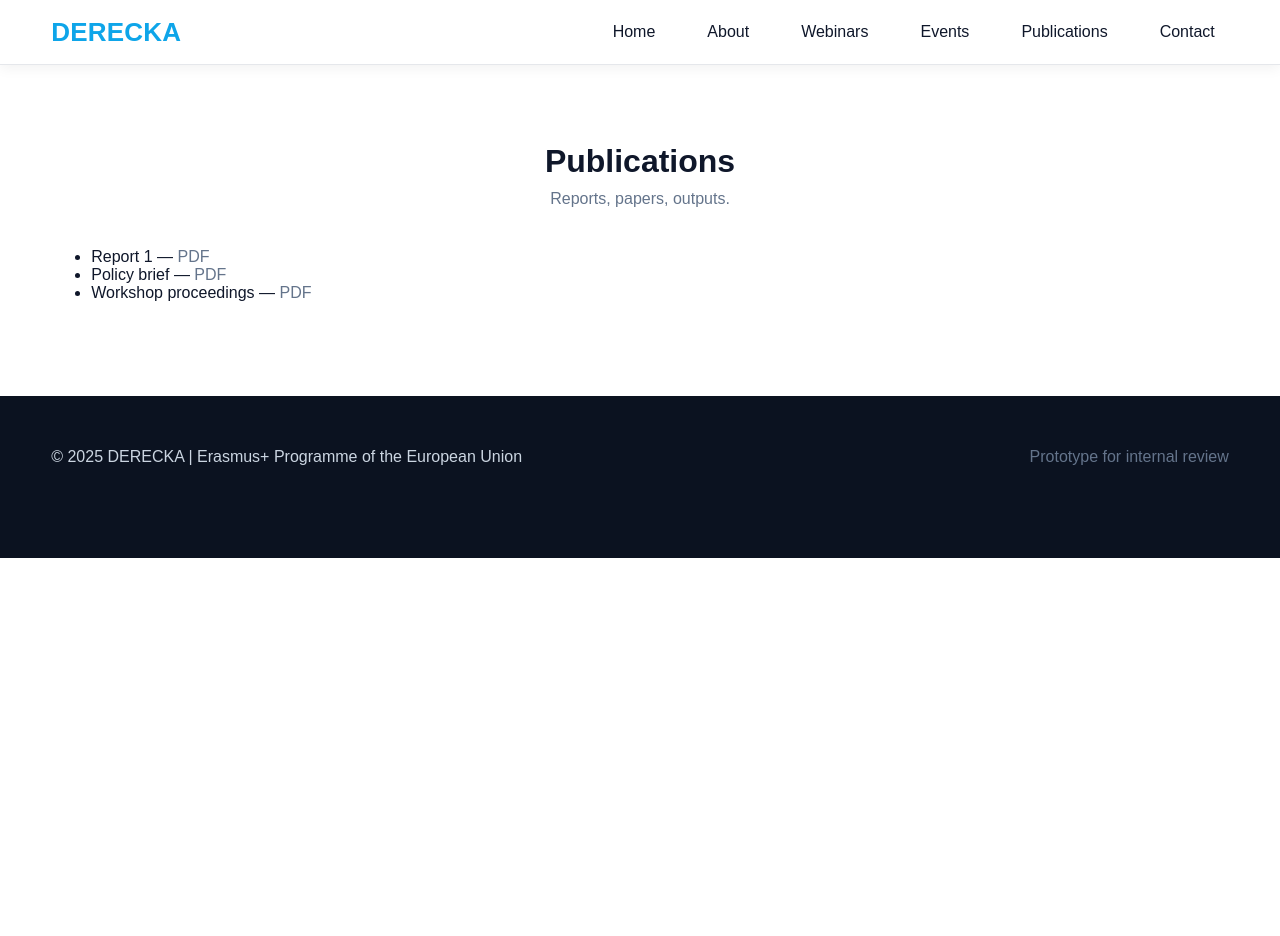
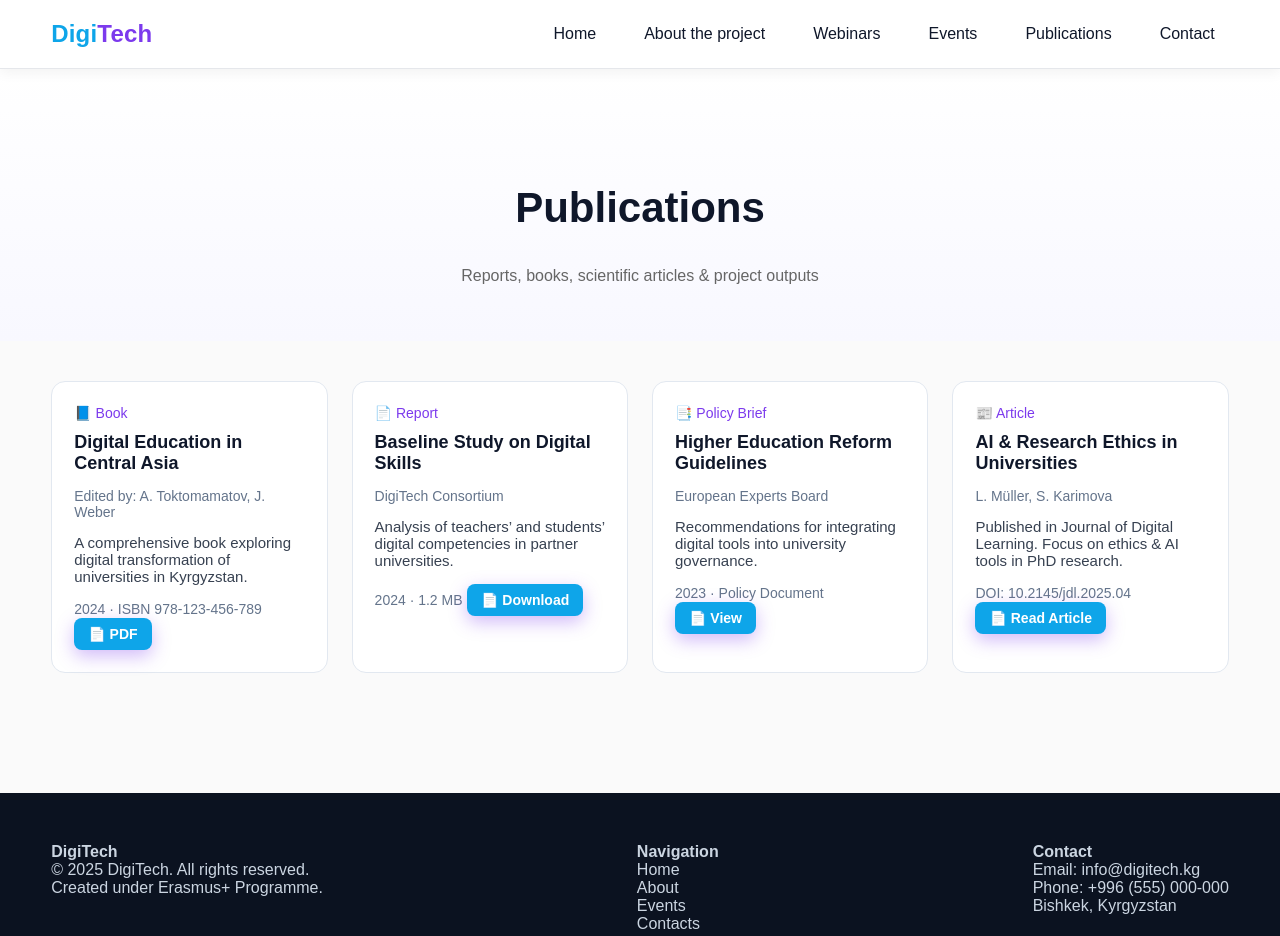
Before and after one commit to saidillaeva/digitech-prototype, a plain HTML site: page derecka-prototype/publications.html in a window 1280 px wide. Before the commit the page ends 800 px from the top, so only its background shows below. Drawn offline with Linux system fonts and the light colour scheme.

Commit message:
publications

```diff
--- /dev/null
+++ b/derecka-prototype/assets/css/publications.css
@@ -0,0 +1,103 @@
+/* ОБЩЕЕ */
+* { box-sizing: border-box; }
+body {
+  margin: 0;
+  font-family: 'Poppins', sans-serif;
+  color: #0f172a;
+  background: #fafafa;
+}
+a { text-decoration: none; color: inherit; }
+
+.container {
+  width: min(1200px, 92%);
+  margin: auto;
+}
+
+/* HEADER */
+.header {
+  position: sticky;
+  top: 0;
+  background: #fff;
+  border-bottom: 1px solid #e5e7eb;
+  z-index: 99;
+}
+.header-inner {
+  display: flex;
+  justify-content: space-between;
+  align-items: center;
+  padding: 16px 0;
+}
+.logo { font-size: 24px; font-weight: 700; color: #0ea5e9; }
+.logo span { color: #7c3aed; }
+.nav { display: flex; gap: 20px; }
+.nav a.active {
+  background: #f1effd;
+  color: #7c3aed;
+  padding: 6px 12px;
+  border-radius: 8px;
+}
+
+/* НОВЫЙ HERO БЕЗ ФОТО */
+.pub-hero.no-bg {
+  text-align: center;
+  padding: 80px 0 40px;
+  background: linear-gradient(to bottom, #ffffff, #f8f8ff);
+}
+.pub-hero h1 {
+  font-size: 42px;
+  font-weight: 600;
+  color: #0f172a;
+}
+.pub-hero p {
+  color: #666;
+  font-size: 16px;
+  margin-top: 10px;
+}
+
+/* ПУБЛИКАЦИИ */
+.publications { padding: 40px 0 60px; }
+.pub-grid {
+  display: grid;
+  grid-template-columns: repeat(auto-fit, minmax(270px, 1fr));
+  gap: 24px;
+}
+.pub-card {
+  background: #fff;
+  border: 1px solid #e2e8f0;
+  border-radius: 14px;
+  padding: 22px;
+  transition: .3s;
+}
+.pub-card:hover {
+  transform: translateY(-6px);
+  box-shadow: 0 10px 22px rgba(0,0,0,0.08);
+}
+.type { font-size: 14px; color: #7c3aed; }
+h3 { font-size: 18px; margin: 10px 0; }
+.authors, .meta { font-size: 14px; color: #64748b; }
+.desc { font-size: 15px; color: #374151; margin: 10px 0 15px; }
+.btn {
+  display: inline-block;
+  background: #0ea5e9;
+  padding: 8px 14px;
+  color: #fff;
+  border-radius: 8px;
+  font-size: 14px;
+}
+.btn:hover { background: #0284c7; }
+
+/* FOOTER */
+.footer {
+  background: #0b1220;
+  color: #cbd5e1;
+  padding: 50px 0;
+  margin-top: 60px;
+}
+.footer-inner {
+  display: flex;
+  justify-content: space-between;
+  flex-wrap: wrap;
+  gap: 30px;
+}
+.footer-col a { font-size: 14px; color: #cbd5e1; }
+.footer-col a:hover { color: #fff; }
--- a/derecka-prototype/publications.html
+++ b/derecka-prototype/publications.html
@@ -1,18 +1,24 @@
 <!DOCTYPE html>
 <html lang="en">
 <head>
-  <meta charset="UTF-8">
-  <meta name="viewport" content="width=device-width, initial-scale=1.0">
-  <title>DERECKA – Prototype</title>
+  <meta charset="UTF-8" />
+  <meta name="viewport" content="width=device-width, initial-scale=1.0" />
+  <title>DigiTech – Publications</title>
   <link rel="stylesheet" href="assets/css/style.css">
+  <link rel="stylesheet" href="assets/css/publications.css" />
 </head>
 <body>
+
+<!-- ===== HEADER ===== -->
 <header class="header">
   <div class="container header-inner">
-    <div class="logo">DERECKA</div>
-    <nav class="nav">
+    <a href="index.html" class="logo">Digi<span>Tech</span></a>
+    <button class="burger" id="burger" aria-label="Open menu" aria-expanded="false">
+      <span></span><span></span><span></span>
+    </button>
+    <nav class="nav" id="site-nav">
       <a href="index.html">Home</a>
-      <a href="about.html">About</a>
+      <a href="about.html">About the project</a>
       <a href="webinars.html">Webinars</a>
       <a href="events.html">Events</a>
       <a href="publications.html">Publications</a>
@@ -21,24 +27,83 @@
   </div>
 </header>
 
-<section class="section">
+<!-- ===== BEAUTIFUL HEADER (без фото) ===== -->
+<section class="pub-hero no-bg">
   <div class="container">
-    <h2>Publications</h2>
-    <p class="muted">Reports, papers, outputs.</p>
-    <ul>
-      <li>Report 1 — <span class="muted">PDF</span></li>
-      <li>Policy brief — <span class="muted">PDF</span></li>
-      <li>Workshop proceedings — <span class="muted">PDF</span></li>
-    </ul>
+    <h1>Publications</h1>
+    <p>Reports, books, scientific articles & project outputs</p>
   </div>
 </section>
 
+<!-- ===== PUBLICATIONS ===== -->
+<section class="publications">
+  <div class="container">
+    <div class="pub-grid">
+
+      <div class="pub-card">
+        <span class="type">📘 Book</span>
+        <h3>Digital Education in Central Asia</h3>
+        <p class="authors">Edited by: A. Toktomamatov, J. Weber</p>
+        <p class="desc">A comprehensive book exploring digital transformation of universities in Kyrgyzstan.</p>
+        <span class="meta">2024 · ISBN 978-123-456-789</span>
+        <a href="#" class="btn">📄 PDF</a>
+      </div>
+
+      <div class="pub-card">
+        <span class="type">📄 Report</span>
+        <h3>Baseline Study on Digital Skills</h3>
+        <p class="authors">DigiTech Consortium</p>
+        <p class="desc">Analysis of teachers’ and students’ digital competencies in partner universities.</p>
+        <span class="meta">2024 · 1.2 MB</span>
+        <a href="#" class="btn">📄 Download</a>
+      </div>
+
+      <div class="pub-card">
+        <span class="type">📑 Policy Brief</span>
+        <h3>Higher Education Reform Guidelines</h3>
+        <p class="authors">European Experts Board</p>
+        <p class="desc">Recommendations for integrating digital tools into university governance.</p>
+        <span class="meta">2023 · Policy Document</span>
+        <a href="#" class="btn">📄 View</a>
+      </div>
+
+      <div class="pub-card">
+        <span class="type">📰 Article</span>
+        <h3>AI & Research Ethics in Universities</h3>
+        <p class="authors">L. Müller, S. Karimova</p>
+        <p class="desc">Published in Journal of Digital Learning. Focus on ethics & AI tools in PhD research.</p>
+        <span class="meta">DOI: 10.2145/jdl.2025.04</span>
+        <a href="#" class="btn">📄 Read Article</a>
+      </div>
+
+    </div>
+  </div>
+</section>
+
+<!-- ===== FOOTER ===== -->
 <footer class="footer">
   <div class="container">
-    <div>© 2025 DERECKA | Erasmus+ Programme of the European Union</div>
-    <div class="muted">Prototype for internal review</div>
+    <div>
+      <strong>DigiTech</strong><br>
+      © 2025 DigiTech. All rights reserved.<br>
+      Created under Erasmus+ Programme.
+    </div>
+    <div>
+      <strong>Navigation</strong><br>
+      <a href="index.html">Home</a><br>
+      <a href="about.html">About</a><br>
+      <a href="events.html">Events</a><br>
+      <a href="contact.html">Contacts</a>
+    </div>
+    <div>
+      <strong>Contact</strong><br>
+      Email: info@digitech.kg<br>
+      Phone: +996 (555) 000-000<br>
+      Bishkek, Kyrgyzstan
+    </div>
   </div>
 </footer>
+
 <script src="assets/js/script.js"></script>
 </body>
 </html>
```
Also changed, not shown: derecka-prototype/about.html (+5 -5 lines), derecka-prototype/contact.html (+18 -2 lines), derecka-prototype/events.html (+13 -15 lines).
